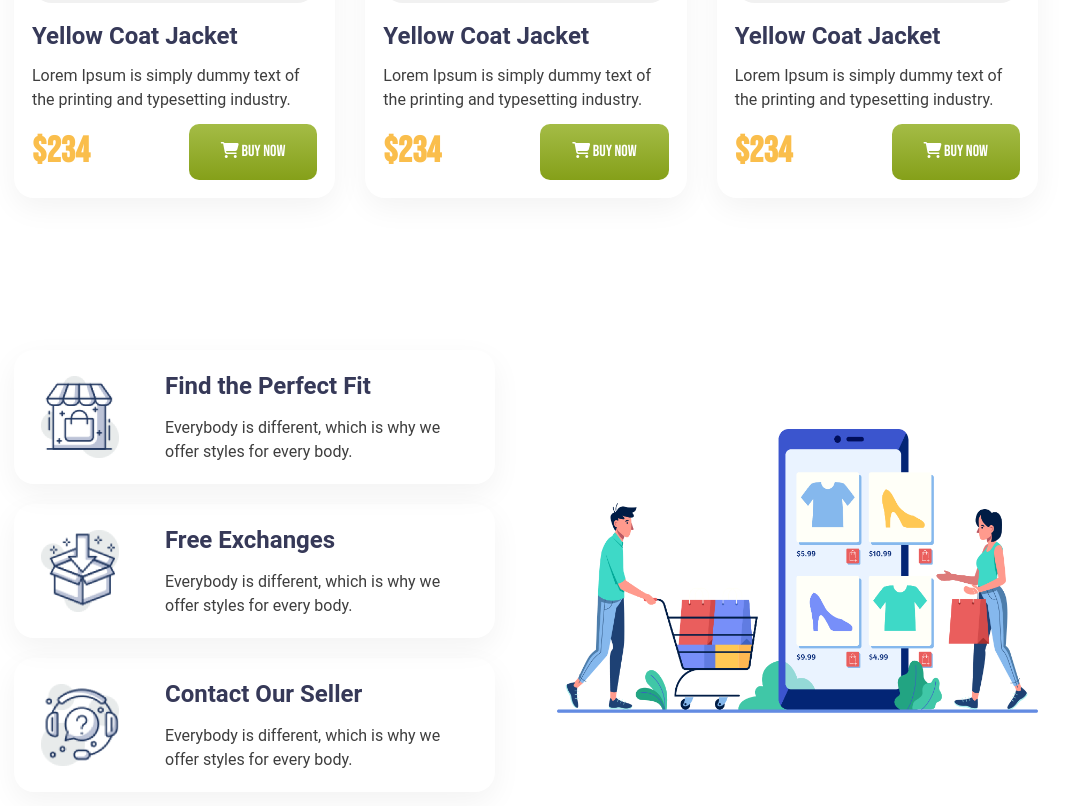
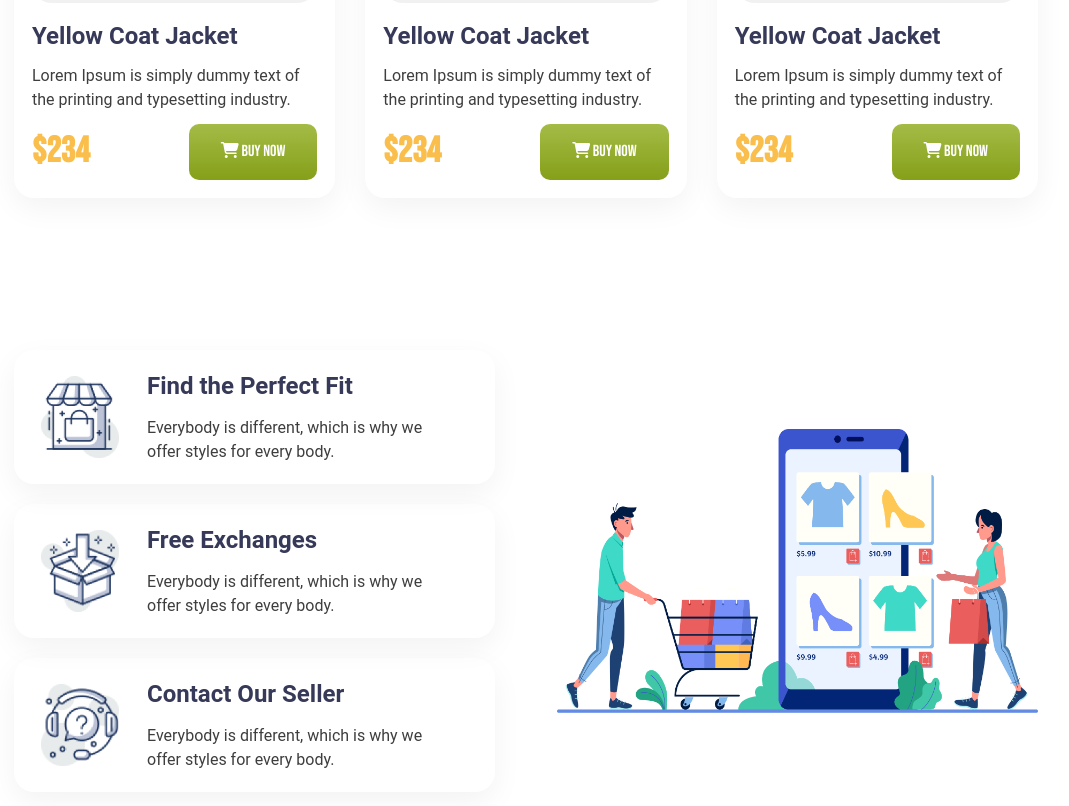
Before and after one commit to jasujon570/penguin-fashion-with-tailwindcss, a plain HTML site: page index.html in a window 1280 px wide. Shown: the part 1828-2634 px from the top of the page, without its empty margins (114-1183 px from the left). Drawn offline with nearby package versions, Linux system fonts and the light colour scheme.

Commit message:
code updated

```diff
--- a/index.html
+++ b/index.html
@@ -255,13 +255,13 @@
 
       <section class="max-w-[80%] mx-auto flex flex-col-reverse lg:flex-row justify-between items-center py-14 gap-5">
         <div class="w-full lg:w-[47%]">
-            <div class="flex flex-col lg:flex-row items-center shadow-[0_10px_30px_rgba(0,0,0,0.05)] py-5 px-[27px] rounded-[20px] gap-2.5">
+            <div class="flex flex-col lg:flex-row text-center lg:text-left gap-7 items-center shadow-[0_10px_30px_rgba(0,0,0,0.05)] py-5 px-[27px] rounded-[20px]">
               <img
                 class="w-[78px] h-[82px]"
                 src="./icons/house.png"
                 alt="house"
               />
-              <div class="font-[roboto] ml-9">
+              <div class="font-[roboto]">
                 <h3 class="font-bold text-2xl text-[#363958]">
                   Find the Perfect Fit
                 </h3>
@@ -272,13 +272,13 @@
               </div>
             </div>
 
-            <div class="flex flex-col lg:flex-row items-center shadow-[0_10px_30px_rgba(0,0,0,0.05)] py-5 my-5 px-[27px] rounded-[20px] gap-2.5">
+            <div class="flex flex-col lg:flex-row text-center lg:text-left gap-7 items-center shadow-[0_10px_30px_rgba(0,0,0,0.05)] py-5 my-5 px-[27px] rounded-[20px]">
               <img
                 class="w-[78px] h-[82px]"
                 src="./icons/box.png"
                 alt="house"
               />
-              <div class="font-[roboto] ml-9">
+              <div class="font-[roboto]">
                 <h3 class="font-bold text-2xl text-[#363958]">
                   Free Exchanges
                 </h3>
@@ -289,13 +289,13 @@
               </div>
             </div>
 
-            <div class="flex flex-col lg:flex-row items-center shadow-[0_10px_30px_rgba(0,0,0,0.05)] py-5 px-[27px] rounded-[20px] gap-2.5">
+            <div class="flex flex-col lg:flex-row text-center lg:text-left gap-7 items-center shadow-[0_10px_30px_rgba(0,0,0,0.05)] py-5 px-[27px] rounded-[20px]">
               <img
                 class="w-[78px] h-[82px]"
                 src="./icons/question.png"
                 alt="house"
               />
-              <div class="font-[roboto] ml-9">
+              <div class="font-[roboto]">
                 <h3 class="font-bold text-2xl text-[#363958]">
                   Contact Our Seller
                 </h3>
```
